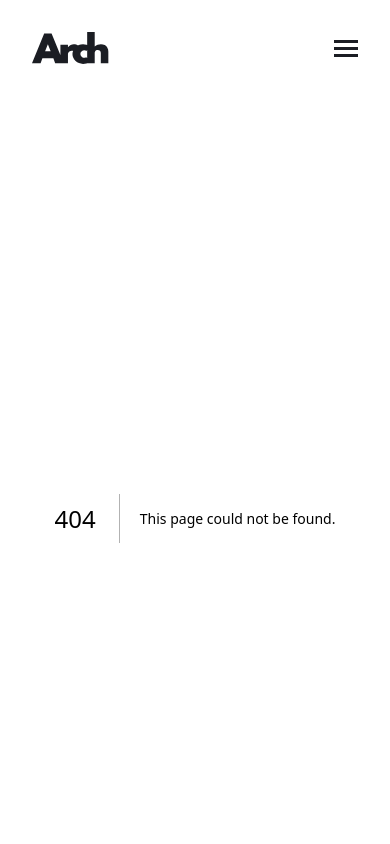
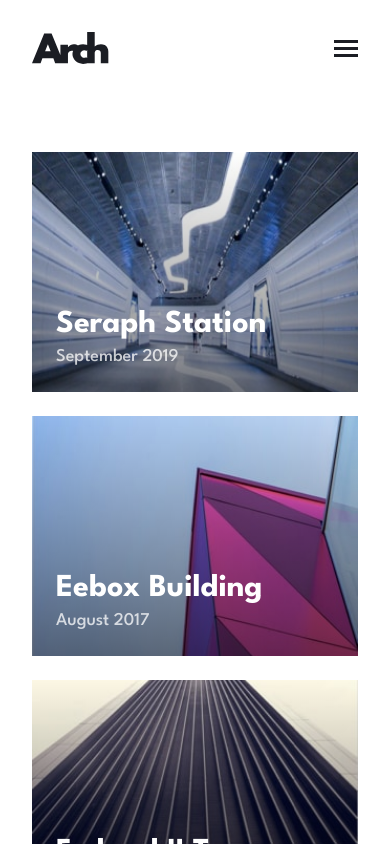
Before and after one commit to kerem-gurbuz/fm-arch-studio-website, a Next.js app: page /portfolio in a window 390 px wide. Before the commit this address had no page. Shown: the top 844 px of the page. Built offline with nearby package versions, Linux system fonts and the light colour scheme.

Commit message:
feat(components): implement portfolio section component
- Develop Portfolio component with section-level styling
- Integrate PortfolioGrid to display projects
- Use container layout for responsive design

```diff
--- /dev/null
+++ b/src/app/portfolio/page.tsx
@@ -0,0 +1,9 @@
+import { Portfolio } from '@/components/portfolio';
+
+export default function PortfolioPage() {
+  return (
+    <main id="portfolio-page">
+      <Portfolio />
+    </main>
+  );
+}
--- /dev/null
+++ b/src/components/portfolio/index.tsx
@@ -0,0 +1,27 @@
+import { PROJECTS } from '@/lib/constants/project';
+import { SECTION_ID } from './constants';
+import { PortfolioGrid } from './portfolio-grid';
+
+export function Portfolio() {
+  const projects = Object.values(PROJECTS);
+
+  return (
+    <section
+      id={SECTION_ID}
+      aria-label="Portfolio"
+      className="pb-[72px] pt-[56px] md:pb-[200px] md:pt-0 lg:pb-[160px]"
+    >
+      <div className="container">
+        <PortfolioGrid projects={projects} />
+      </div>
+    </section>
+  );
+}
+
+/*
+  Note: Expected Behaviour
+  ------------------------------------------------------------------------
+  - Home: When one of the 3 Featured projects near the bottom are clicked, navigate to the `/portfolio` page.
+
+  - Portfolio: The thumbnails on the `/portfolio` index page should be anchor tags but should not link anywhere. If this were a real site, these could link to the project websites individually.
+ */
```
